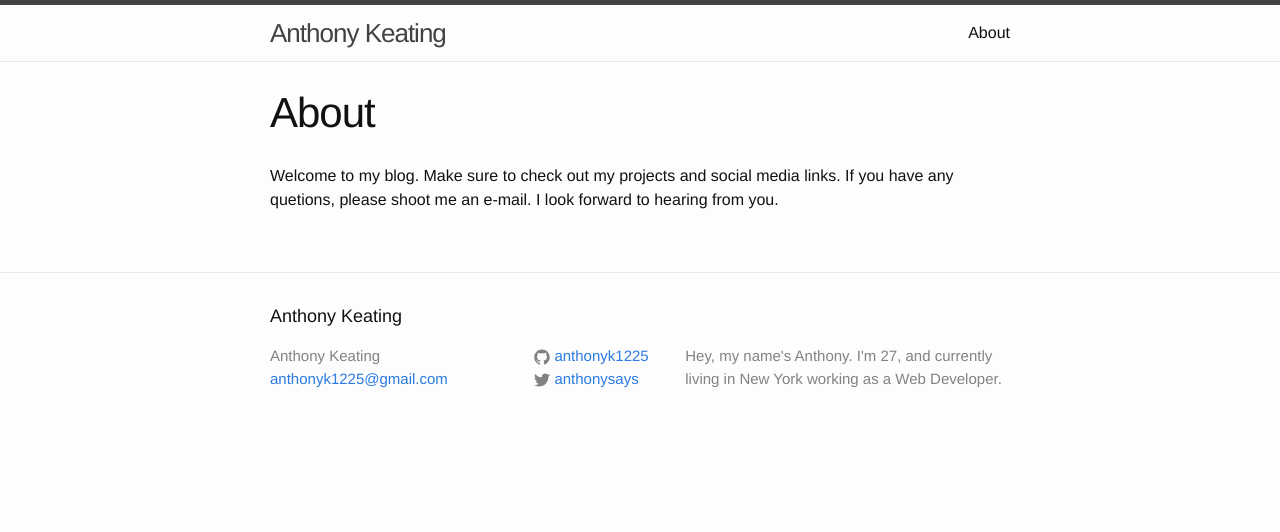
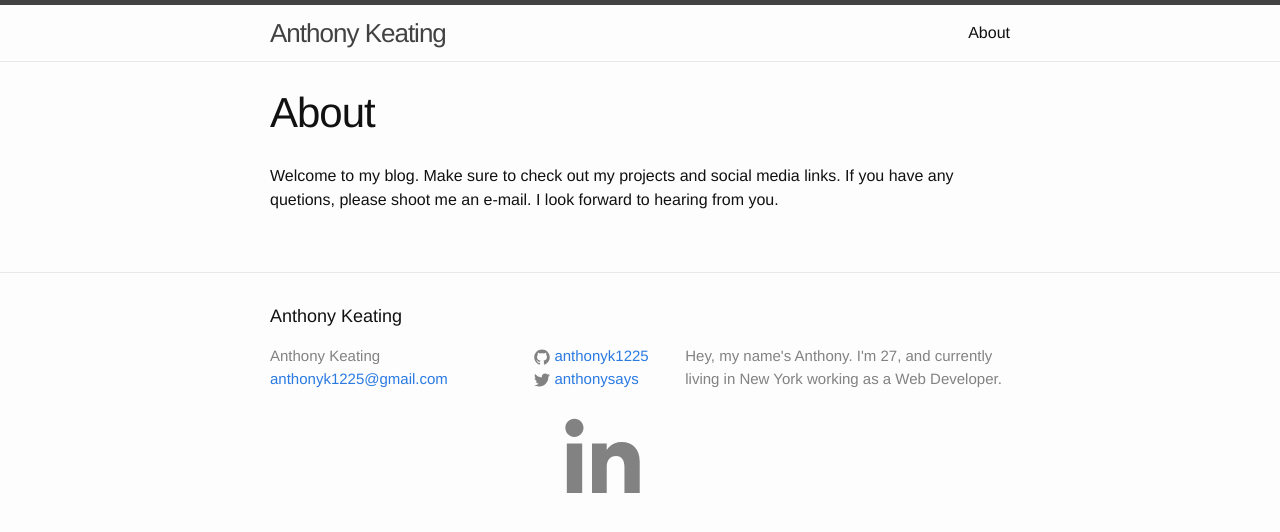
Before and after one commit to anthonyk1225/anthonyk1225.github.io, a Jekyll site: the page built from about.md, in a window 1280 px wide. Shown: the top 532 px of the page. Built offline with Jekyll 4.4.1, drawn with Linux system fonts in a browser that asks for light colours.

Commit message:
new icon

```diff
--- a/_includes/footer.html
+++ b/_includes/footer.html
@@ -46,8 +46,8 @@
           {% if site.linkedin_username %}
           <li>
             <a href="https://linkedin.com/in/{{ site.linkedin_username }}">
-              <span class="icon  icon--twitter">
-                <svg viewBox="0 0 16 16">
+              <span class="icon-17 linkedin">
+                <svg viewBox="0 0 512 512">
                   <path fill="#828282" d="M186.4 142.4c0 19-15.3 34.5-34.2 34.5 -18.9 0-34.2-15.4-34.2-34.5 0-19 15.3-34.5 34.2-34.5C171.1 107.9 186.4 123.4 186.4 142.4zM181.4 201.3h-57.8V388.1h57.8V201.3zM273.8 201.3h-55.4V388.1h55.4c0 0 0-69.3 0-98 0-26.3 12.1-41.9 35.2-41.9 21.3 0 31.5 15 31.5 41.9 0 26.9 0 98 0 98h57.5c0 0 0-68.2 0-118.3 0-50-28.3-74.2-68-74.2 -39.6 0-56.3 30.9-56.3 30.9v-25.2H273.8z"/>
                 </svg>
               </span>
```
